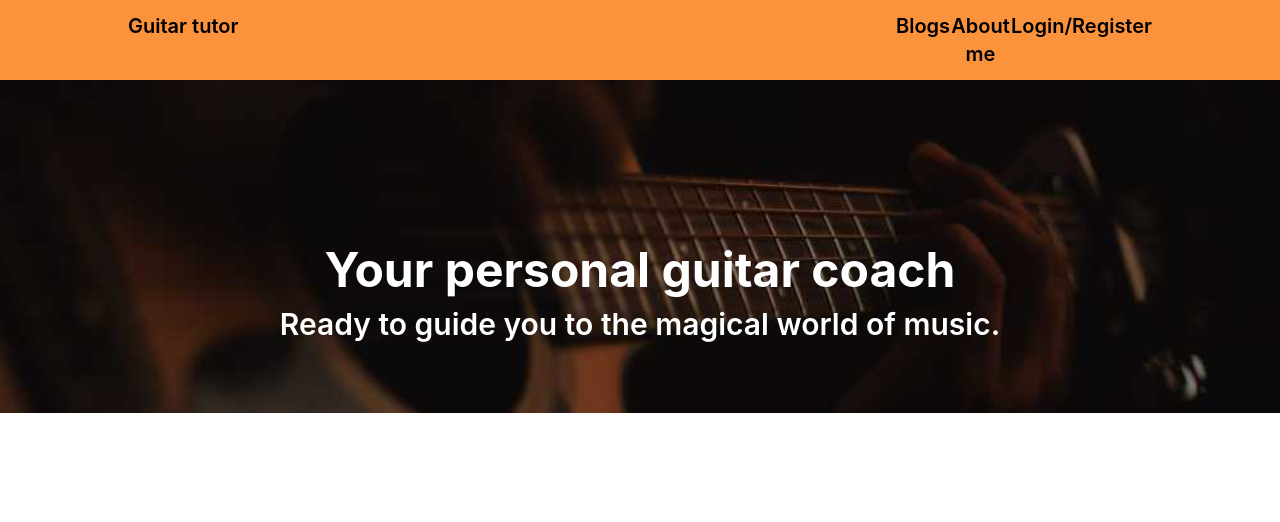
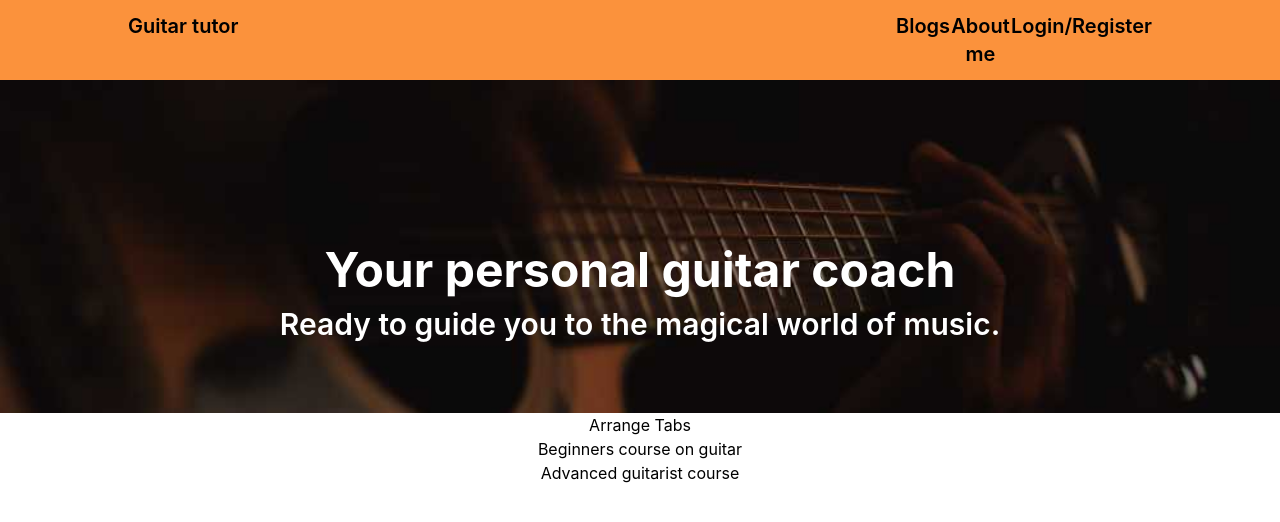
Before and after one commit to Labib2003/assignment-10-firebase-authentication, a React (Create React App) app: page / in a window 1280 px wide. Shown: the top 522 px of the page. Built offline with nearby package versions, Linux system fonts and the light colour scheme.

Commit message:
services fakedata created

```diff
--- /dev/null
+++ b/public/services.json
@@ -0,0 +1,20 @@
+[
+    {
+        "id": 1,
+        "name": "Arrange Tabs",
+        "desc": "Want to play your favorite song but cant find the tabs? I will translate any song to sheet tabs so that you can play them.",
+        "price": 50
+    },
+    {
+        "id": 2,
+        "name": "Beginners course on guitar",
+        "desc": "A simple 3 week course to get you started with guitar playing. Covering all the basics from strumming to simple scales and chords.",
+        "price": 100
+    },
+    {
+        "id": 3,
+        "name": "Advanced guitarist course",
+        "desc": "An advanced electric guitar course aimed at experienced players who want to take guitar playing seriously and break in the music industry.",
+        "price": 300
+    }
+]
--- a/src/Pages/HomePage/Home/Home.js
+++ b/src/Pages/HomePage/Home/Home.js
@@ -1,10 +1,12 @@
 import React from 'react';
 import Banner from '../Banner/Banner';
+import Services from '../Services/Services';
 
 const Home = () => {
     return (
         <div>
             <Banner></Banner>
+            <Services></Services>
         </div>
     );
 };
--- /dev/null
+++ b/src/Pages/HomePage/Service/Service.js
@@ -0,0 +1,11 @@
+import React from 'react';
+
+const Service = () => {
+    return (
+        <div>
+
+        </div>
+    );
+};
+
+export default Service;
--- /dev/null
+++ b/src/Pages/HomePage/Services/Services.js
@@ -0,0 +1,20 @@
+import React, { useEffect, useState } from 'react';
+
+const Services = () => {
+    const [services, setServices] = useState([]);
+    useEffect(() => {
+        fetch("services.json")
+            .then(res => res.json())
+            .then(data => setServices(data));
+    }, [])
+
+    return (
+        <div>
+            {
+                services.map(service => <p>{service.name}</p>)
+            }
+        </div>
+    );
+};
+
+export default Services;
```
